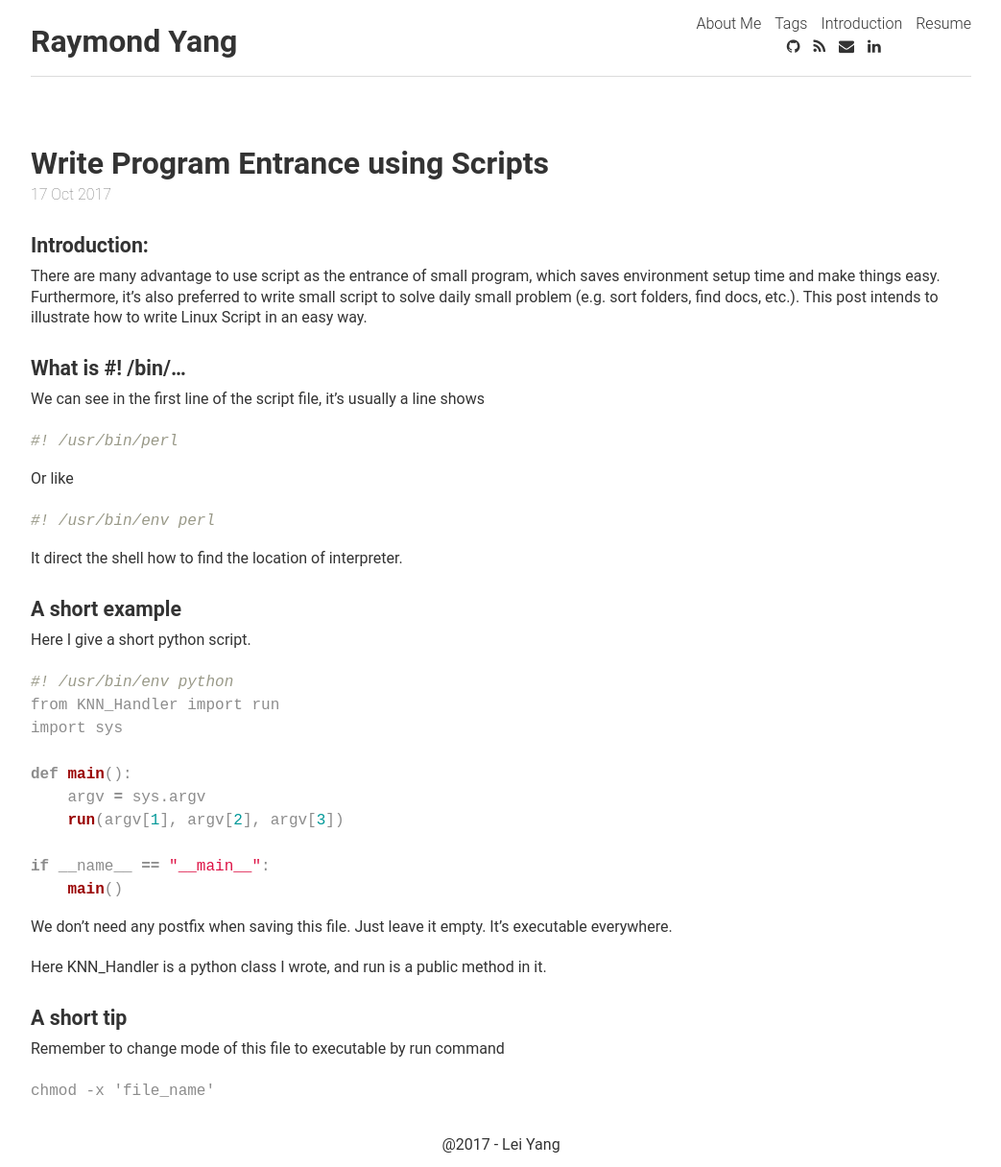
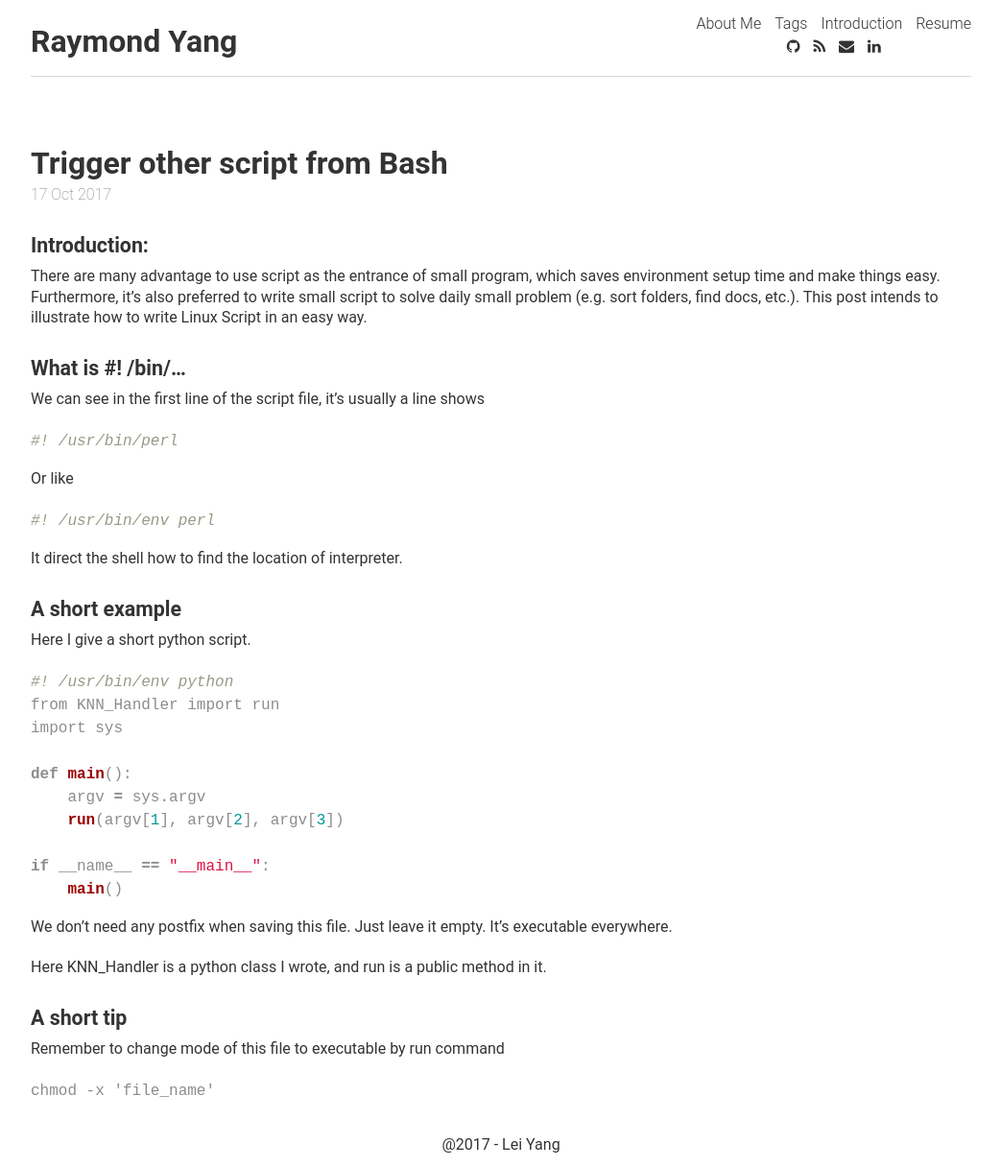
Before and after one commit to Ray-Young/ray-young.github.io, a Jekyll site: the page built from _posts/2017-10-17-Trigger_script_from_Bash.md, in a window 1280 px wide. Shown: the whole page at 96% size, without its empty margins (118-1161 px from the left). Built offline with Jekyll 4.4.1, drawn with Linux system fonts in a browser that asks for light colours; nearby versions of some CDN libraries; comment, search, counter and statistics services are not loaded.

Commit message:
Update Trigger_script_from_Bash post

```diff
--- a/_posts/2017-10-17-Make-Portable-and-Executable-Script.md
+++ b/_posts/2017-10-17-Trigger_script_from_Bash.md
@@ -1,6 +1,6 @@
 ---
 layout: post
-title: Write Program Entrance using Scripts
+title: Trigger other script from Bash
 date: 2017-10-17
 comments: true
 tags: [Linux]
```
